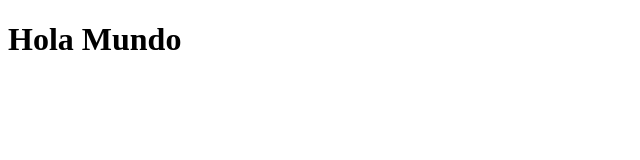
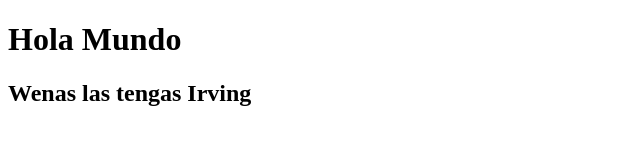
Before and after one commit to Shokolat1/domTest, a plain HTML site: page index.html in a window 1280 px wide. Shown: the whole page, without its empty margins (0-640 px from the left). Drawn offline with Linux system fonts and the light colour scheme.

Commit message:
Update index.html

```diff
--- a/index.html
+++ b/index.html
@@ -8,5 +8,6 @@
 </head>
 <body>
     <h1>Hola Mundo</h1>
+    <h2>Wenas las tengas Irving</h2>
 </body>
 </html>
```
